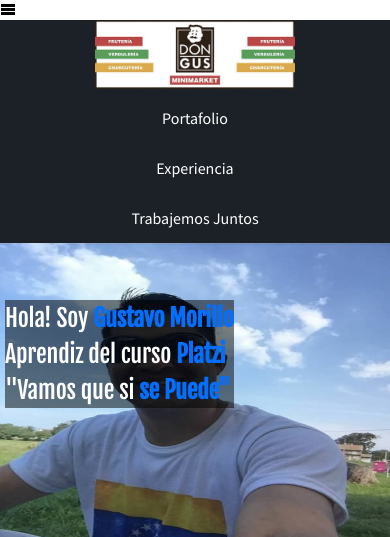
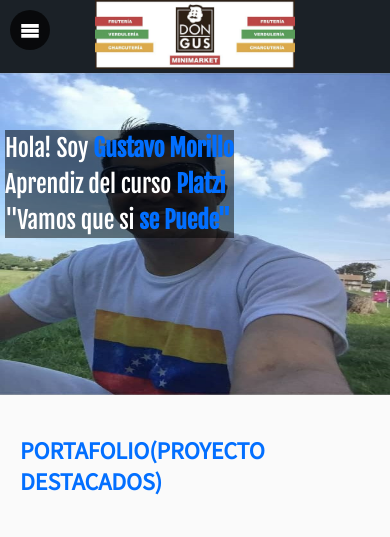
Before and after one commit to gamc230882/Desarrollo-web, a plain HTML site: page miweb.html in a window 390 px wide. Shown: the top 537 px of the page. Drawn offline with Linux system fonts and the light colour scheme; files whose address does not match are found by name.

Commit message:
Se colocaron algunos Media query en Js al boton menu

```diff
--- a/css/estilos.css
+++ b/css/estilos.css
@@ -400,6 +400,37 @@ color: #056fff;
 	height: 100%;
 	padding: 0 5px;
 }
+
+.burger-button{
+	width: 40px;
+	height: 40px;
+	border-radius: 20px;
+	background: rgba(0, 0, 0, .7);
+	display: none;
+	position: fixed;
+	top: 10px;
+	left: 10px;
+	z-index: 4;
+
+}
+
+
+
+.icon-menu{
+	/* Para centrar el icono se puede utilizar display flex +
+	 align items center + justify-content center.  */
+	/* display: flex;
+	align-items: center;
+	justify-content: center; */
+
+	/* Para centrar vamos a usar line height y text aling center */
+	line-height: 40px;
+	text-align: center;
+	color: white;
+	font-size: 20px;
+}
+
+/* .icon-menu */
 /* si vamos hacer Desktop first, comenzar primero por el MQ mas grande  */
 
 @media screen and (max-width: 1024px){
@@ -407,6 +438,9 @@ color: #056fff;
 		background: rgba(0,0,0,.5);
 	}
 @media screen and (max-width: 767px){
+.burger-button{
+	display:block;
+}
 
 .container-h{
 	height: 322px;
@@ -424,9 +458,8 @@ H1{
 	z-index: 2;
 	margin-top: -100px;
 	background: rgba(0,0,0,.5);
+}
 
-
-}
 .hero-image{
 	z-index: 1;
 	position: absolute;
@@ -435,24 +468,53 @@ H1{
 	left: 0;
 	bottom: 0;
 }
+
 .header{
 	display: block;
 }
+
 .header ol{
 	display: block;
 }
+
 .header ol li{
 	height: 50px;
 }
+
 .header a{
 	justify-content: center;
+	height: 40px;
+	font-size:2em ;
+	text-decoration: underline;
+	margin-bottom: .5em;
 }
+
 .header .logo{
 	text-align: center;
 }
+
+.menu{
+	position: fixed;
+	background: rgba(5, 111, 255, .8);
+	z-index: 3;
+	left: -100vw;
+	top: 0;
+	width: 100vw;
+	/* height: 100vh; */
+	bottom: 0;
+	display: flex;
+	align-items: center;
+	justify-content: center;
+	transition: .3s;
+}
+.menu.is-active{
+	left: 0;
+}
+
 .project{
 	display: block;
 }
+
 .project-imageContainer{
 	width: auto;
 	text-align: center;
@@ -461,71 +523,82 @@ H1{
 	width: auto;
 	font-size: 16px;
 }
+
 .project-title{
 	font-size: 1.1em;
 	margin-bottom: auto;
 }
+
 .project-date{
 	font-size: 1em;
 	margin: .4em 0;
 }
+
 .project-course{
 	font-size: .8em;
 	margin: .4em 0;
 }
+
 .project-url{
 	font-size: 1em;
 	margin: .4em 0;
 }
+
 .project-description{
 	font-size: 1em;
 }
+
 .event{
 	display: block;
 	width: auto;
 }
+
 .event-detail{
 margin: -40px 15px 15px 15px;
 }
+
 .event img{
 	width: 100%;
 }
+
 .creamos{
 	height: auto;
 	text-align: center;
 	display: block;
 }
+
 .footer{
 	padding: 0 18px;
 	text-align: center;
 }
+
 .form-email button{
 	margin: auto;
 	margin-top: 1em;
 	margin-bottom: 1em;
 	padding: .7em;
 }
+
 .footer{
 	display: block;
 }
 }
+
 @media screen and (max-width: 480px){
-
 h1{
 	font-size: 1.5em;
 	background: rgba(0,0,0,.5);
+}
 
-}
 @media screen and (max-width: 320px){
 .project-details{
 	width: auto;
 	font-size: 10px;
 }
+
 h1{
 	font-size: 1.3em;
 	background: rgba(0,0,0,.5);
 }
 
-
-
 }
--- a/miweb.html
+++ b/miweb.html
@@ -17,7 +17,7 @@
 		<meta name="viewport" content="width=device-width, initial-scale=1">
 </head>
 <body>
-	<i class="icon-menu"></i>
+	<i class="icon-menu burger-button" id="burger-menu"></i>
 	<header class="header">
 		<div class="container">
 			<figure class="logo">
@@ -163,5 +163,34 @@
 				</div>
 			</div>
 		</footer>
+		<script>
+			// console.log("Hola mundo! es mi primera linea en js");
+			const ipad = window.matchMedia("screen and (max-width: 767px)")
+			const menu = document.querySelector(".menu");
+			// console.log(menu);
+			const burgerbutton = document.querySelector("#burger-menu");
+			// console.log(burgerbutton);
+
+
+			ipad.addListener(validation)
+
+			function validation(event){
+				if (event.matches){
+					burgerbutton.addEventListener("click", hideShow)
+				}
+				else{
+					burgerbutton.removeEventListener("click", hideShow)
+				}
+			}
+
+			function hideShow(){
+				if(menu.classList.contains("is-active")){
+					menu.classList.remove("is-active");
+				}
+				else{
+					menu.classList.add("is-active");
+				}
+			}
+		</script>
   </body>
 </HTML>
```
Lines whose indentation alone changed are shown as unchanged.
